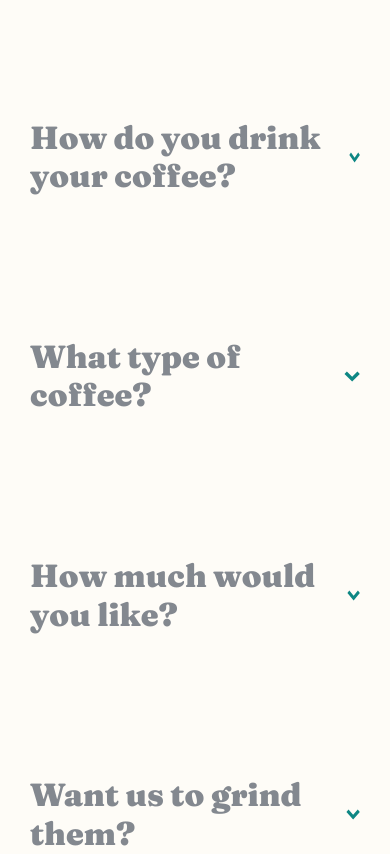
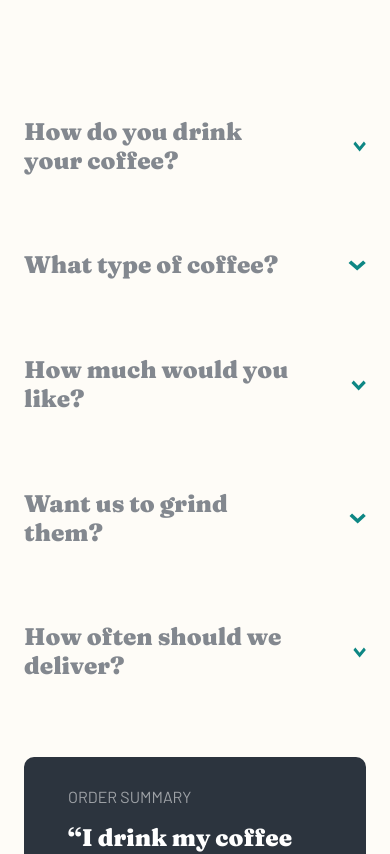
Before and after one commit to ohmymario/coffee-roasters, a Next.js app: page /subscribe in a window 390 px wide. Shown: the part 1704-2558 px from the top of the page. Built offline with nearby package versions, Linux system fonts and the light colour scheme.

Commit message:
Add media styles to question container 500px media query

```diff
--- a/components/question/QuestionStyles.js
+++ b/components/question/QuestionStyles.js
@@ -132,7 +132,7 @@ const QuestionStyles = styled.div`
     }
   }
 
-  @media (max-width: 768px) {
+  @media screen and (min-width: 501px) and (max-width: 768px) {
     margin-bottom: 6.275em;
 
     :nth-last-child(3) {
@@ -155,6 +155,40 @@ const QuestionStyles = styled.div`
       }
     }
   }
+
+  @media (max-width: 500px) {
+    margin-bottom: ${props => (props.open ? '96px' : '2.75em')};
+
+    :nth-last-child(3) {
+      margin-bottom: ${props => (props.open ? '120px' : '2.75em')};
+    }
+
+    .question-container {
+      margin-bottom: 2em;
+      padding: 0;
+      h2 {
+        font-size: 1.5rem;
+        padding-right: 60px;
+      }
+      div {
+        flex-shrink: 0;
+      }
+    }
+    .answer-container {
+      flex-direction: column;
+      gap: 1rem;
+      button {
+        padding: 24px;
+        min-height: 140px;
+        h4 {
+          margin-bottom: 8px;
+        }
+        p {
+          font-size: 1rem;
+        }
+      }
+    }
+  }
 `;
 
 export default QuestionStyles;
--- a/components/questionContainer/QuestionContainerStyles.js
+++ b/components/questionContainer/QuestionContainerStyles.js
@@ -29,7 +29,7 @@ const QuestionContainerStyles = styled.div`
     }
   }
 
-  @media (max-width: 768px) {
+  @media screen and (min-width: 501px) and (max-width: 768px) {
     padding: 0;
     margin-bottom: 9em;
 
@@ -43,6 +43,20 @@ const QuestionContainerStyles = styled.div`
       }
     }
   }
+
+  @media (max-width: 500px) {
+    padding: 0;
+    margin-bottom: 7.5em;
+    .selection {
+      display: none;
+    }
+
+    .question {
+      &-submit {
+        text-align: center;
+      }
+    }
+  }
 `;
 
 export default QuestionContainerStyles;
```
